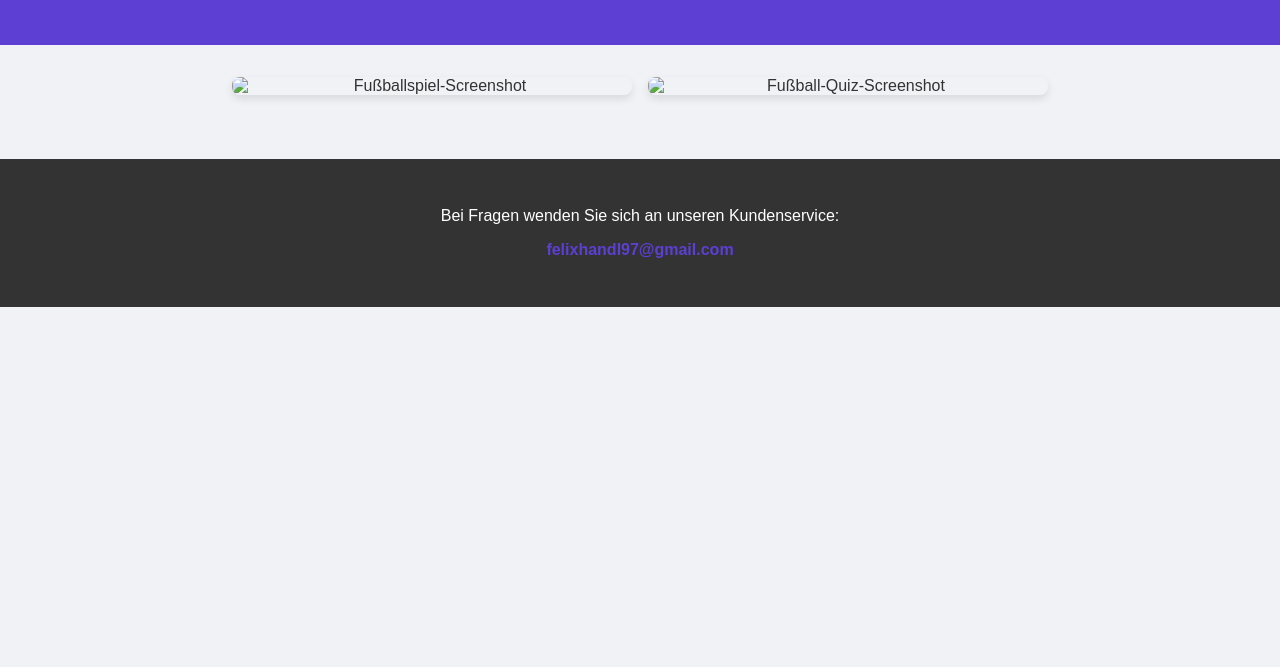
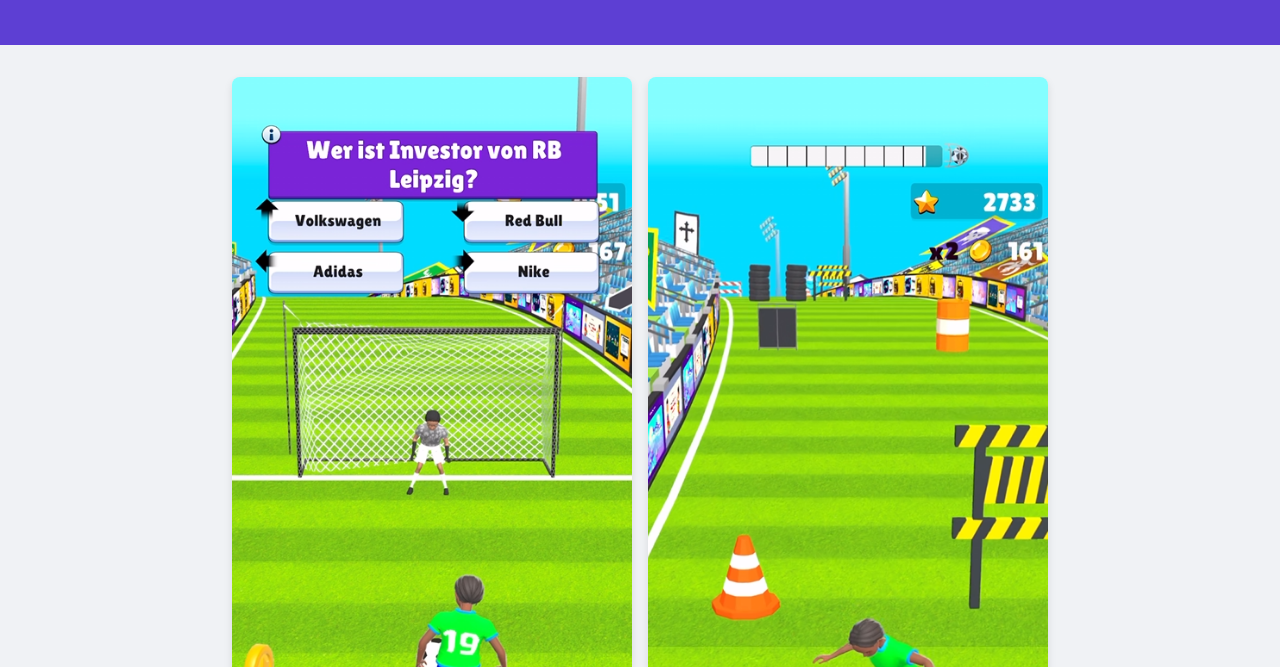
Before and after one commit to StepoverMind/StepoverMind.github.io, a plain HTML site: page index.html in a window 1280 px wide. Shown: the part 133-800 px from the top of the page. Drawn offline with Linux system fonts and the light colour scheme.

Commit message:
Update index.html

```diff
--- a/index.html
+++ b/index.html
@@ -63,10 +63,10 @@
     </div>
 
     <div class="container">
-        <!-- Der Image-Gallery-Bereich wurde mit Ihren PNG-Dateien gefüllt. -->
+        <!-- Die Dateinamen wurden mit den korrekten, von Ihnen bereitgestellten Dateinamen aktualisiert. -->
         <div class="image-gallery">
-            <img src="Bild_2025-08-22_115831802.png" alt="Fußballspiel-Screenshot">
-            <img src="Bild_2025-08-22_115855362.png" alt="Fußball-Quiz-Screenshot">
+            <img src="Screenshot 2025-08-22 115204.png" alt="Fußball-Quiz-Screenshot">
+            <img src="Screenshot 2025-08-22 115218.png" alt="Fußballspiel-Screenshot">
         </div>
     </div>
 
```
